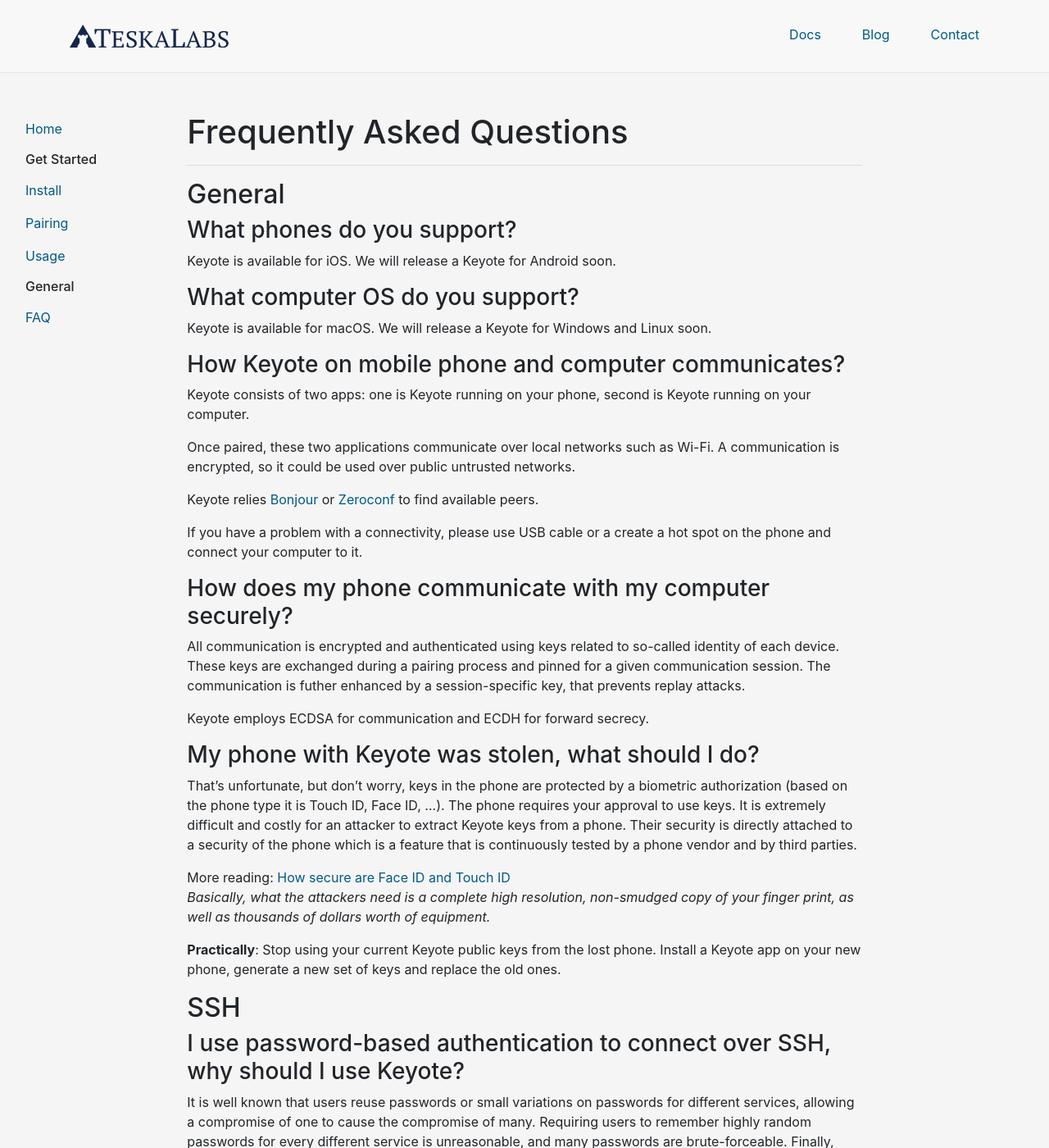
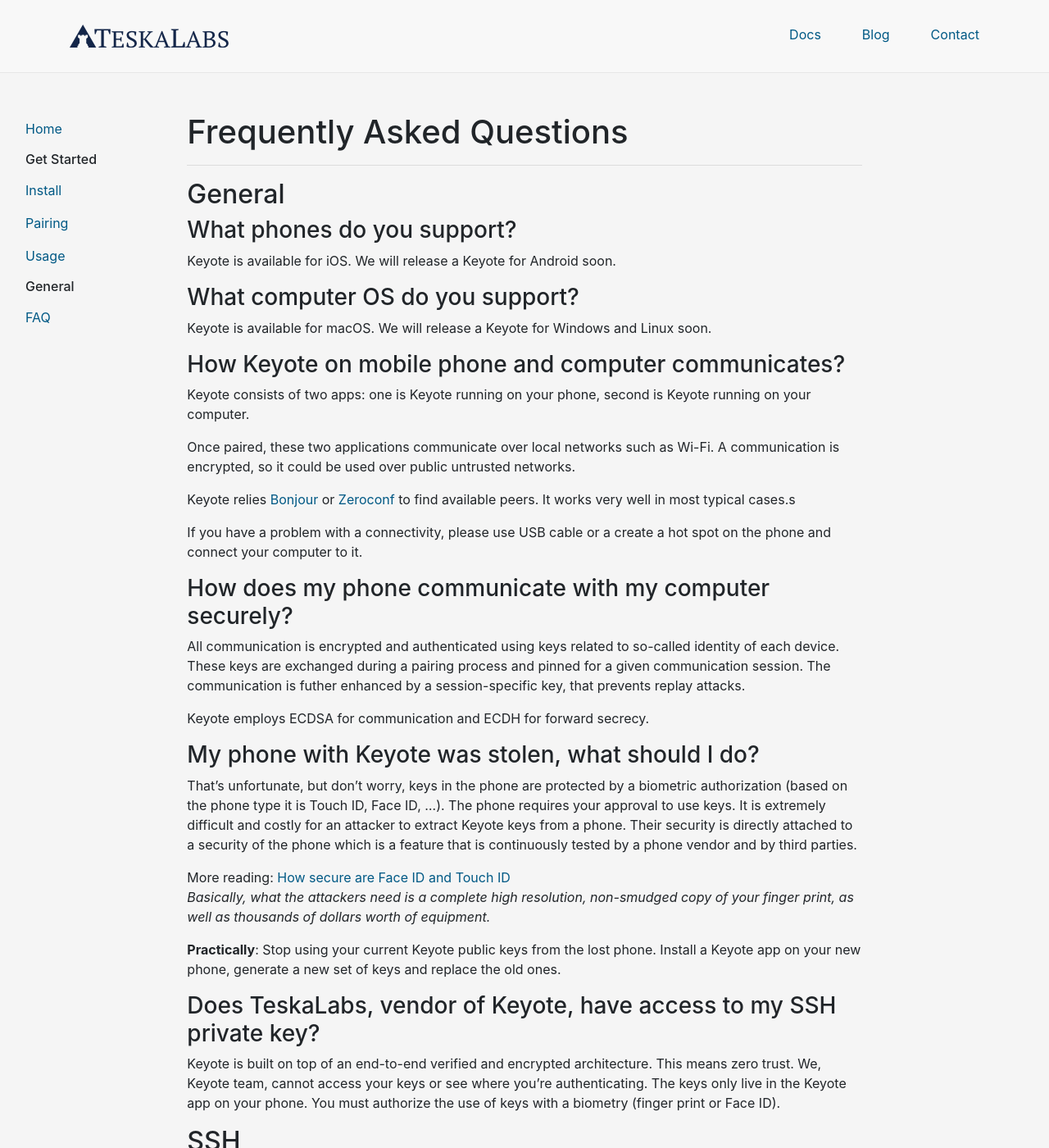
Before and after one commit to TeskaLabs/Keyote-Docs, a Jekyll site: the page built from faq.md, in a window 1280 px wide and 1400 px high. Shown: the whole window at 82% size. Built offline with Jekyll 4.4.1, drawn with Linux system fonts in a browser that asks for light colours; nearby versions of some CDN libraries; some of the changed text lies outside the part shown.

Commit message:
Improving ...

```diff
--- a/faq.md
+++ b/faq.md
@@ -33,6 +33,7 @@
 A communication is encrypted, so it could be used over public untrusted networks.
 
 Keyote relies [Bonjour](https://en.wikipedia.org/wiki/Bonjour_(software)) or [Zeroconf](https://en.wikipedia.org/wiki/Zero-configuration_networking) to find available peers.
+It works very well in most typical cases.s
 
 If you have a problem with a connectivity,
 please use USB cable or a create a hot spot on the phone and connect your computer to it.
@@ -62,6 +63,15 @@
 Install a Keyote app on your new phone,
 generate a new set of keys
 and replace the old ones.
+
+
+### Does TeskaLabs, vendor of Keyote, have access to my SSH private key?
+
+Keyote is built on top of an end-to-end verified and encrypted architecture.
+This means zero trust.
+We, Keyote team, cannot access your keys or see where you're authenticating.
+The keys only live in the Keyote app on your phone.
+You must authorize the use of keys with a biometry (finger print or Face ID).
 
 
 ## SSH
```
Also changed, not shown: other parts of faq.md (+0 -4 lines).
